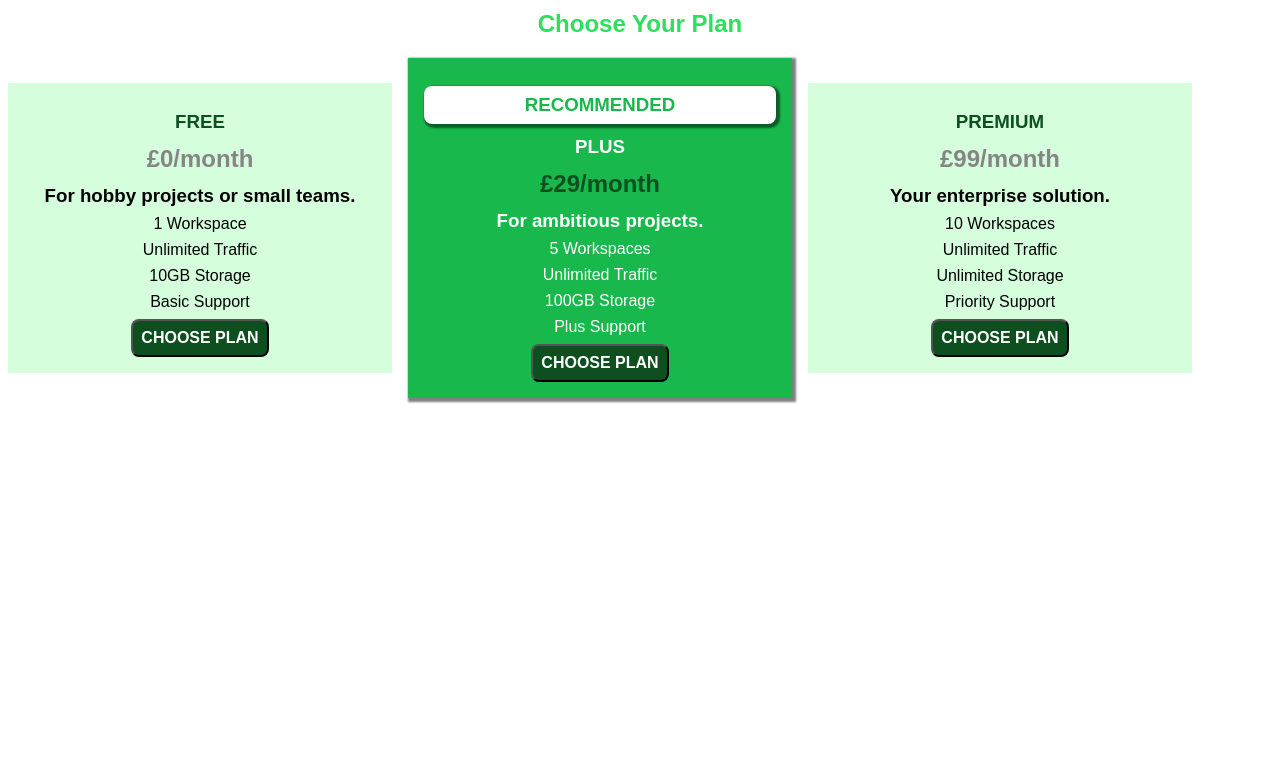
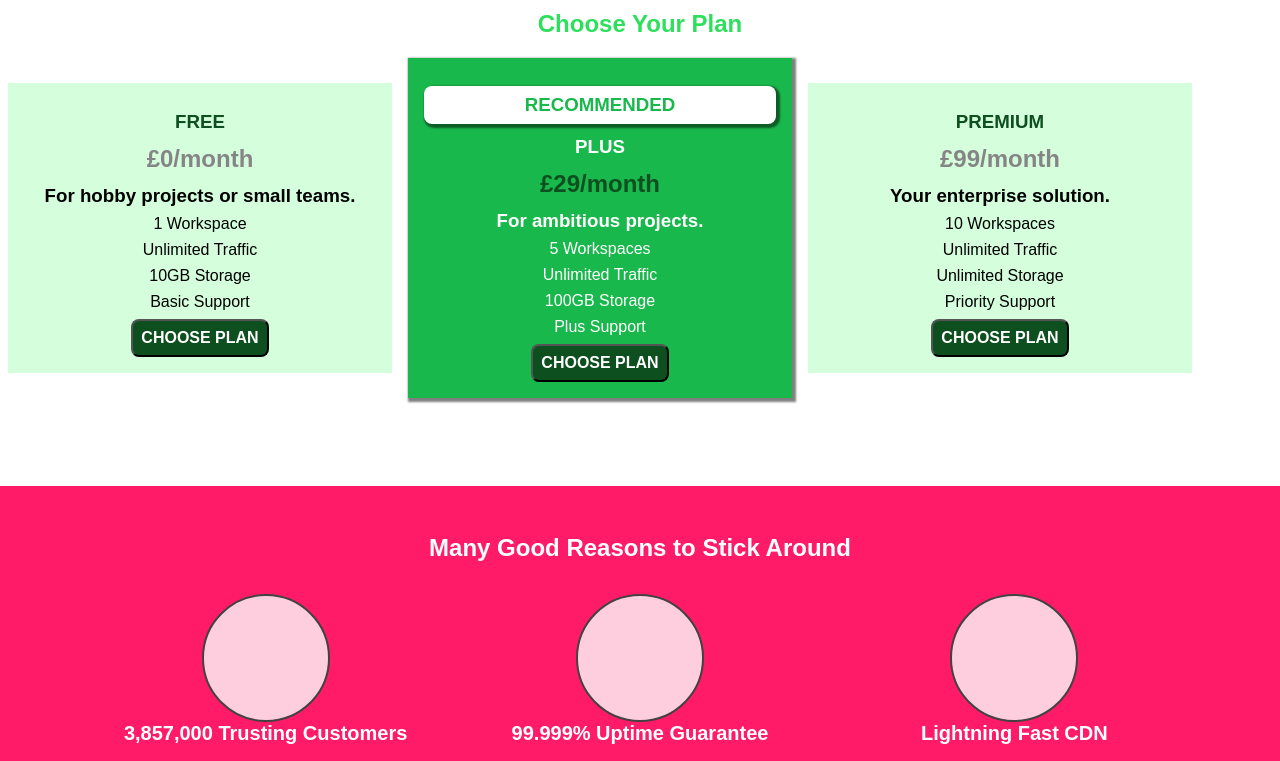
Before and after one commit to ArifEbrahim/hosting-website, a React (Vite) app: page / in a window 1280 px wide. Shown: the part 572-1333 px from the top of the page. Before the commit the page ends 978 px from the top, so only its background shows below. Built offline with nearby package versions, Linux system fonts and the light colour scheme.

Commit message:
added key features section

```diff
--- a/src/pages/Home/Home.module.css
+++ b/src/pages/Home/Home.module.css
@@ -86,3 +86,41 @@
 .button:focus {
   outline: none;
 }
+
+.key-features {
+  background: #ff1b68;
+  margin-top: 80px;
+  padding: 16px;
+}
+
+.key-features .section-title {
+  color: white;
+  margin: 32px;
+}
+
+.key-features__list {
+  list-style: none;
+  text-align: center;
+}
+
+.key-feature {
+  display: inline-block;
+  width: 30%;
+  vertical-align: top;
+}
+
+.key-feature__image{
+  background: #ffcede;
+  width: 128px;
+  height: 128px;
+  border: 2px solid #424242;
+  border-radius: 50%;
+  margin: auto;
+}
+
+.key-feature__description {
+  color: white;
+  font-weight: bold;
+  text-align: center;
+  font-size: 20px;
+}
--- a/src/pages/Home/index.tsx
+++ b/src/pages/Home/index.tsx
@@ -56,6 +56,31 @@ export default function Home() {
           </article>
         </div>
       </section>
+      <section className={styles['key-features']}>
+        <h1 className={styles['section-title']}>
+          Many Good Reasons to Stick Around
+        </h1>
+        <ul className={styles['key-features__list']}>
+          <li className={styles['key-feature']}>
+            <div className={styles['key-feature__image']}></div>
+            <p className={styles['key-feature__description']}>
+              3,857,000 Trusting Customers
+            </p>
+          </li>
+          <li className={styles['key-feature']}>
+            <div className={styles['key-feature__image']}></div>
+            <p className={styles['key-feature__description']}>
+              99.999% Uptime Guarantee
+            </p>
+          </li>
+          <li className={styles['key-feature']}>
+            <div className={styles['key-feature__image']}></div>
+            <p className={styles['key-feature__description']}>
+              Lightning Fast CDN
+            </p>
+          </li>
+        </ul>
+      </section>
     </main>
   )
 }
```
